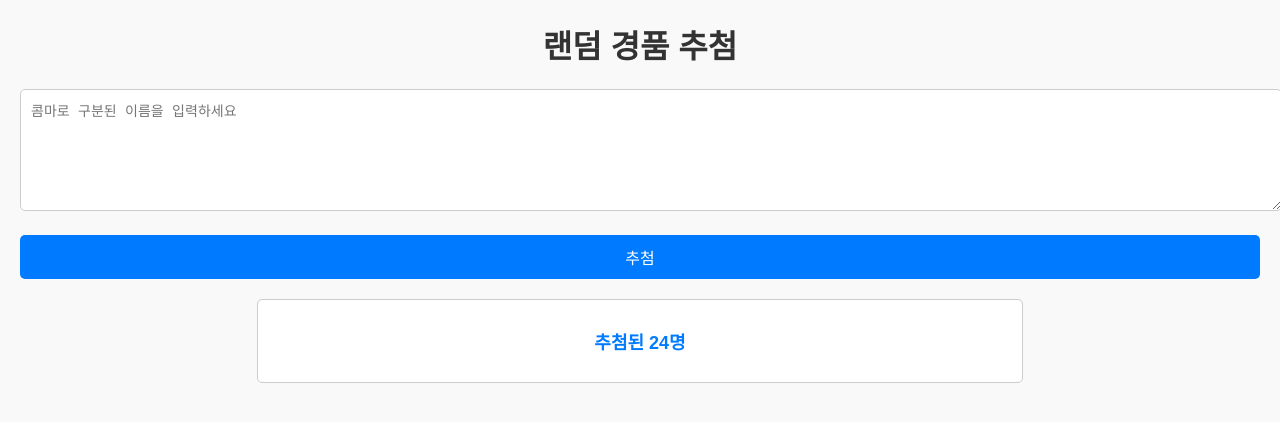
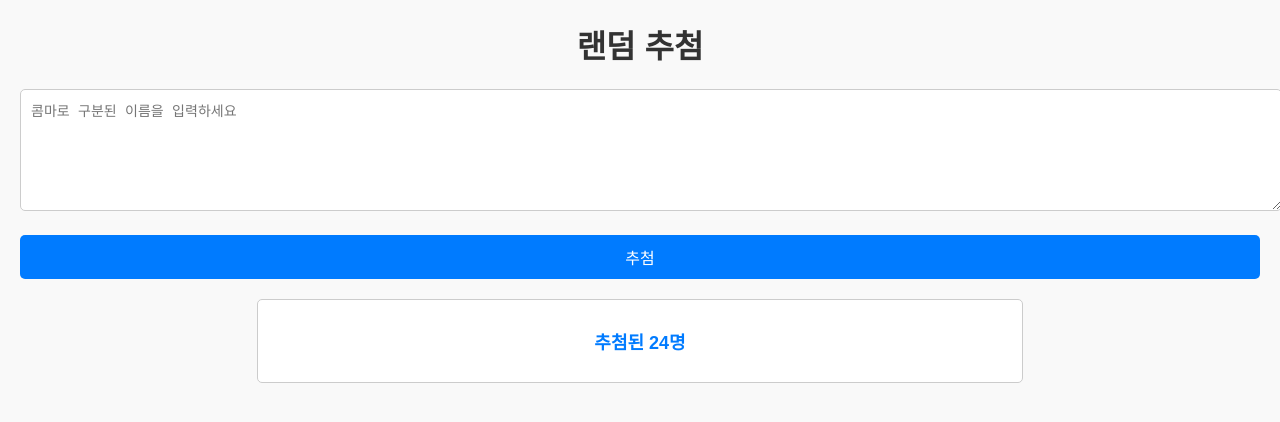
Before and after one commit to mtinet/lottery, a plain HTML site: page indexSet.html in a window 1280 px wide. Drawn offline with Linux system fonts and the light colour scheme.

Commit message:
Update indexSet.html

```diff
--- a/indexSet.html
+++ b/indexSet.html
@@ -3,7 +3,7 @@
 <head>
     <meta charset="UTF-8">
     <meta name="viewport" content="width=device-width, initial-scale=1.0">
-    <title>랜덤 경품 추첨</title>
+    <title>랜덤 추첨</title>
     <style>
         body {
             font-family: Arial, sans-serif;
@@ -67,7 +67,7 @@
 </head>
 <body>
 
-<h1>랜덤 경품 추첨</h1>
+<h1>랜덤 추첨</h1>
 <textarea id="inputIds" placeholder="콤마로 구분된 이름을 입력하세요"></textarea>
 <br>
 <button onclick="drawWinners()">추첨</button>
```
